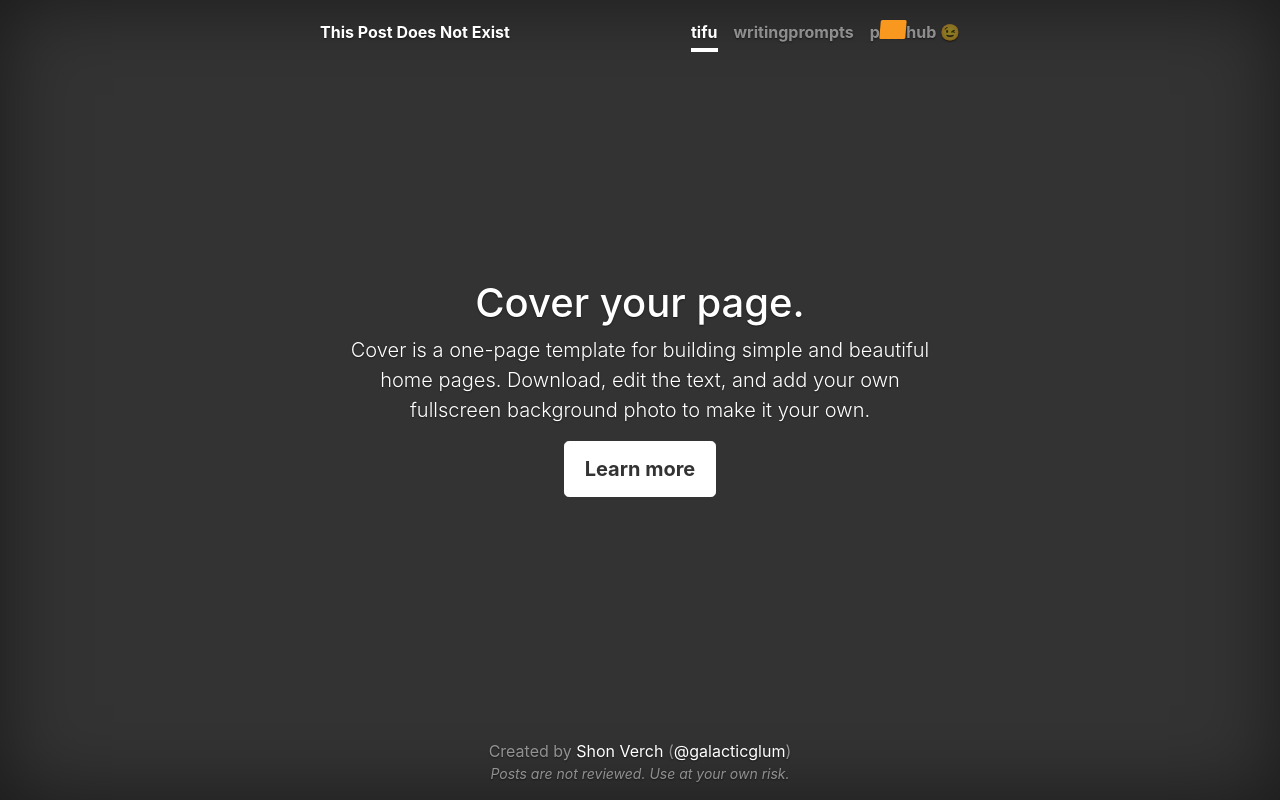
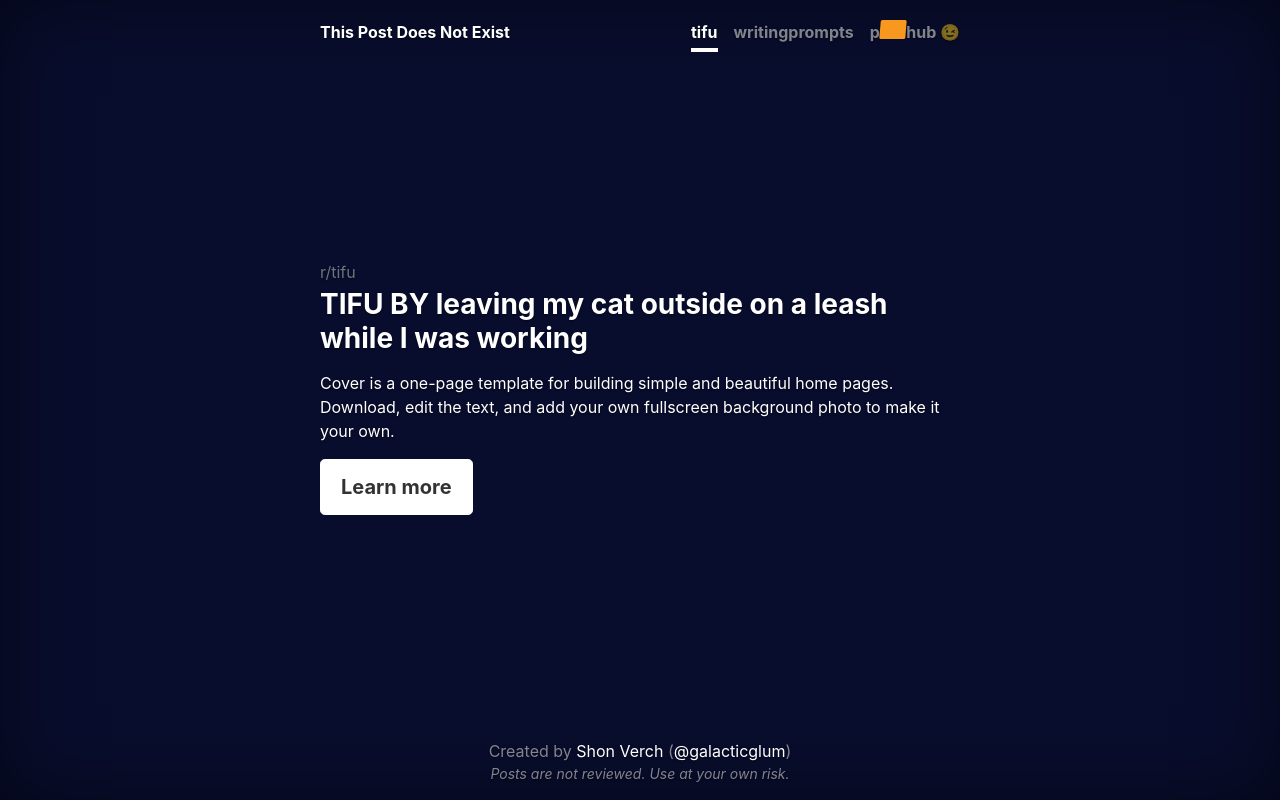
Before and after one commit to galacticglum/ai-redditor, a Python web app: template web_service/ai_redditor_service/templates/index.html in a window 1280 px wide. Run offline with Jinja, Linux system fonts and the light colour scheme; the template is opened without the code that fills it, so the values that code supplies are empty; some libraries are stand-ins or nearby versions.

Commit message:
Started design for displaying generated "Reddit" posts

```diff
--- a/web_service/ai_redditor_service/static/css/index.css
+++ b/web_service/ai_redditor_service/static/css/index.css
@@ -106,7 +106,7 @@ body {
 * Cover
 */
 .cover {
-    padding: 0 1.5rem;
+    /* padding: 0 1.5rem; */
 }
 
 .cover .btn-lg {
--- a/web_service/ai_redditor_service/templates/index.html
+++ b/web_service/ai_redditor_service/templates/index.html
@@ -26,6 +26,14 @@
     <meta name="msapplication-config" content="https://getbootstrap.com/docs/4.5/assets/img/favicons/browserconfig.xml">
     <meta name="theme-color" content="#563d7c">
     <link rel="stylesheet" href="../static/css/index.css">
+
+    <style>
+        html,
+        body {
+            height: 100%;
+            background-color: #080d2d;
+        }
+    </style>
 </head>
 <body class="text-center">
     <div class="cover-container d-flex w-100 h-100 p-3 mx-auto flex-column">
@@ -40,10 +48,13 @@
             </div>
         </header>
 
-        <main role="main" class="inner cover">
-            <h1 class="cover-heading">Cover your page.</h1>
-            <p class="lead">Cover is a one-page template for building simple and beautiful home pages. Download, edit
-                the text, and add your own fullscreen background photo to make it your own.</p>
+        <main role="main" class="inner cover text-left">
+            <p class="text-muted mb-1">r/tifu</p>
+            <h3 class="font-weight-bold mb-3">TIFU BY leaving my cat outside on a leash while I was working</h3>
+            <p>
+                Cover is a one-page template for building simple and beautiful home pages. Download, edit
+                the text, and add your own fullscreen background photo to make it your own.
+            </p>
             <p class="lead">
                 <a href="#" class="btn btn-lg btn-secondary">Learn more</a>
             </p>
```
